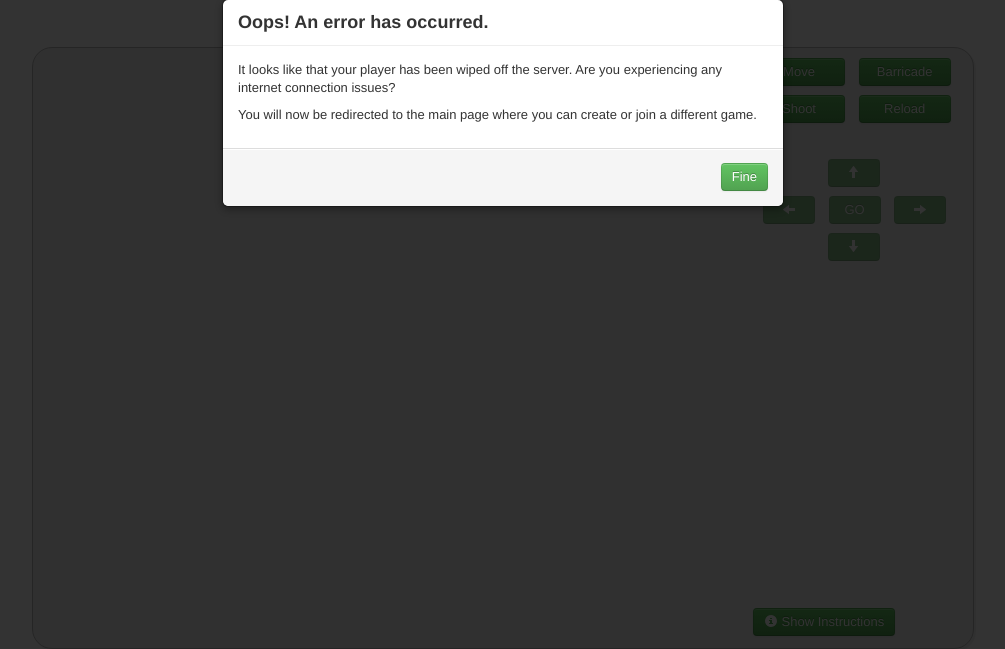
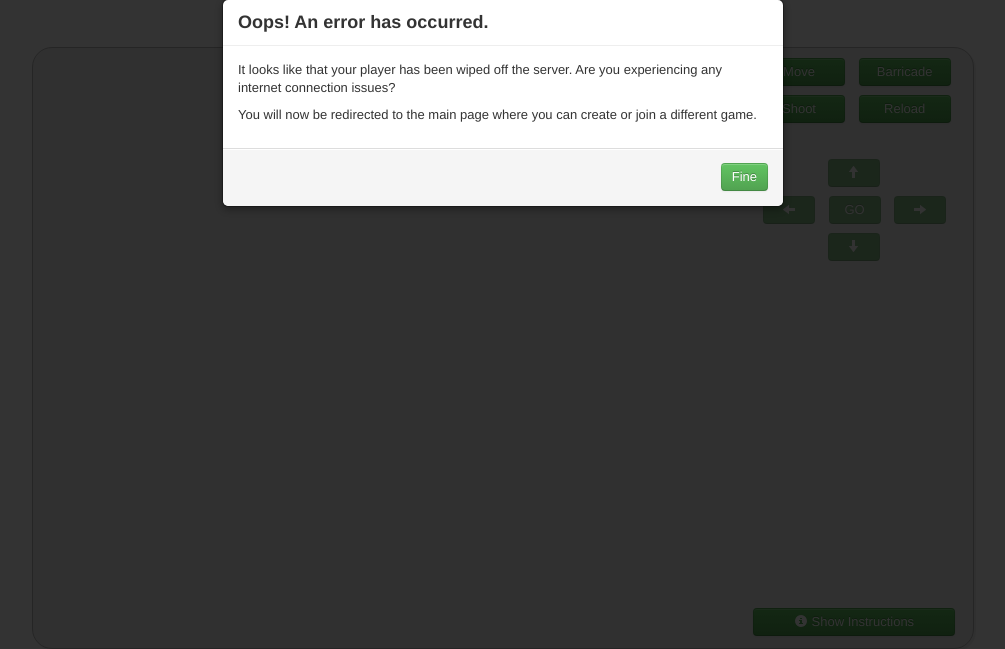
Before and after one commit to MilanMisak/Zombies, a Django app: template game/templates/game/game.html in a window 1280 px wide. Shown: the part 151-800 px from the top of the page, without its empty margins (138-1143 px from the left). Run offline with Django 3.2, Linux system fonts and the light colour scheme; the template is opened without the code that fills it, so the values that code supplies are empty; some libraries are stand-ins or nearby versions; some web fonts are replaced.

Commit message:
Wide Show instructions button

```diff
--- a/game/templates/game/game.html
+++ b/game/templates/game/game.html
@@ -180,7 +180,7 @@
     </div>
 
     <div style="padding: 10px">
-        <a class="btn btn-success" href="#" id="btn_show_instructions">
+        <a class="btn btn-success" href="#" id="btn_show_instructions" style="width: 180px">
             <i class="icon-info-sign icon-white"></i> Show Instructions
         </a>
     </div>
```
